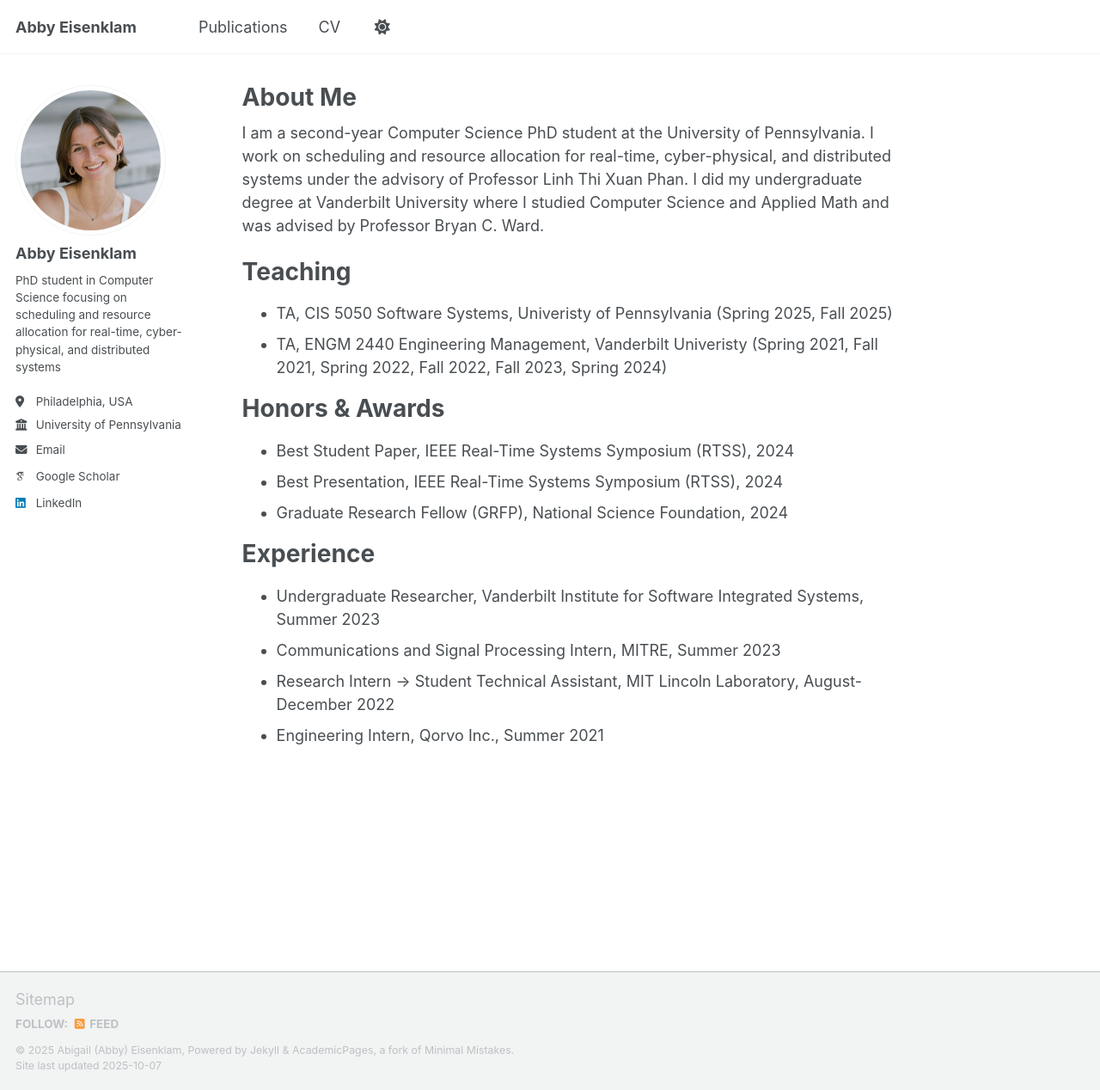
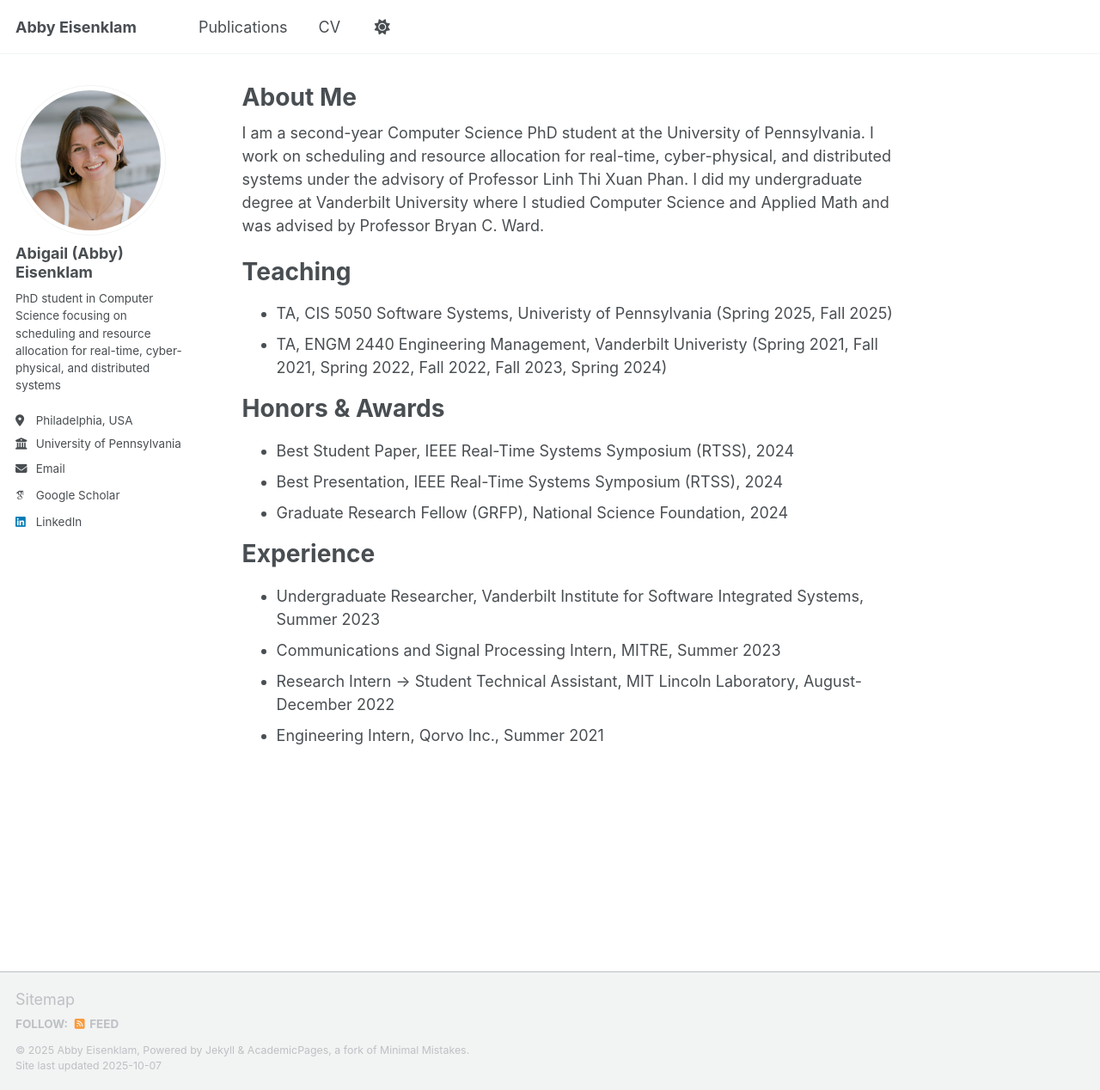
Before and after one commit to abbyeisenklam/abbyeisenklam.github.io, a Jekyll site: the page built from _pages/about.md, in a window 1280 px wide and 1268 px high. Shown: the whole window at 86% size. Built offline with Jekyll 4.4.1, drawn with Linux system fonts in a browser that asks for light colours; some web fonts are replaced; a script that is not in the unit is left out; part of the change alters nothing that is shown.

```diff
--- a/_config.yml
+++ b/_config.yml
@@ -11,7 +11,7 @@ locale                   : "en-US"
 site_theme               : "default" # Currently available options are "default", "air"
 title                    : "Abby Eisenklam"
 title_separator          : "-"
-name                     : &name "Abigail (Abby) Eisenklam"
+name                     : &name "Abby Eisenklam"
 description              : &description "Abby Eisenklam's academic portfolio"   # Update this with a general description of your site, this is the default if not overridden by a page
 url                      : https://abbyeisenklam.github.io # The base hostname & protocol for your site e.g. "https://[your GitHub username].github.io",
                                                            # or if you already have some other page hosted on Github then use "https://[your GitHub username].github.io/[Your Repo Name]"
@@ -24,7 +24,7 @@ repository               : "academicpages/academicpages.github.io"
 author:
   # Biographic information
   avatar           : "EisenklamHeadshot.JPG"
-  name             : "Abby Eisenklam"
+  name             : "Abigail (Abby) Eisenklam"
   pronouns         : # example: "she/her"
   bio              : "PhD student in Computer Science focusing on scheduling and resource allocation for real-time, cyber-physical, and distributed systems"
   location         : "Philadelphia, USA"
```
